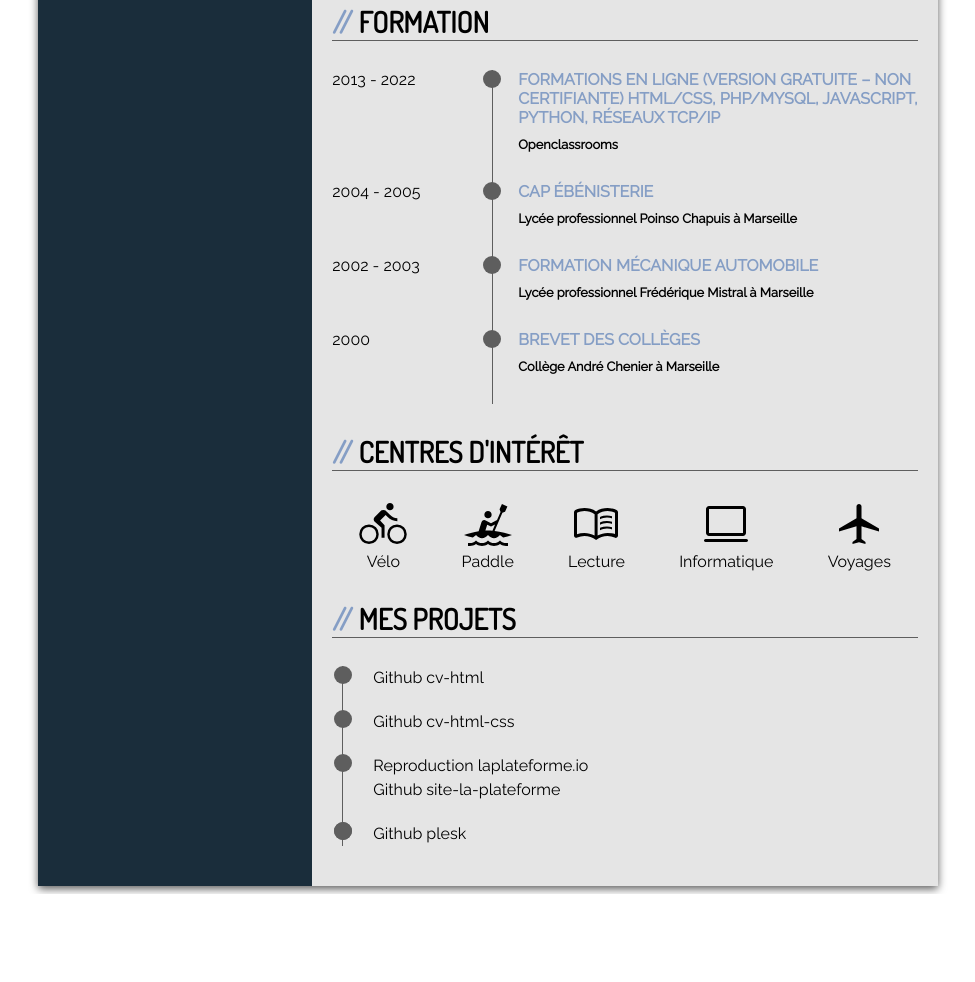
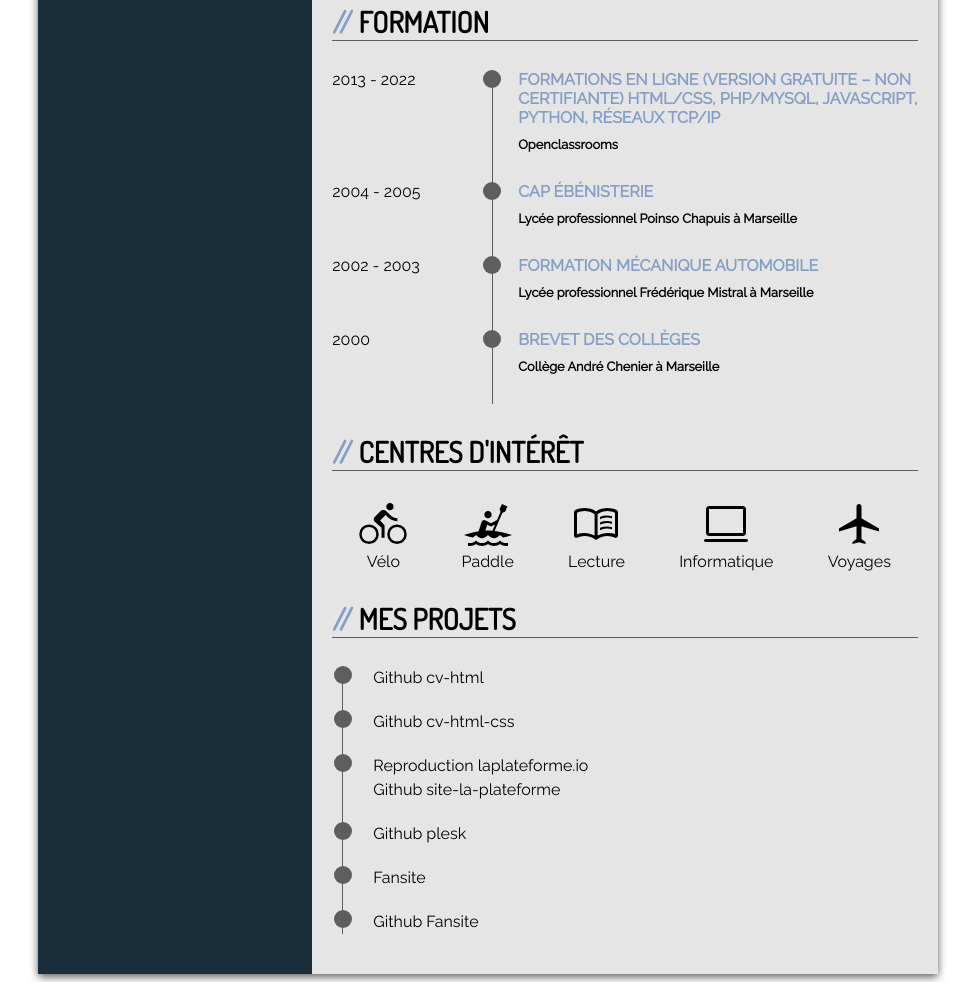
Before and after one commit to alban-martinant-de-preneuf/plesk, a plain HTML site: page index.html in a window 1280 px wide. Shown: the part 1294-2276 px from the top of the page, without its empty margins (152-1127 px from the left). Before the commit the page ends 2188 px from the top, so only its background shows below. Drawn offline with nearby package versions, Linux system fonts and the light colour scheme.

Commit message:
Ajout du projet fansite

```diff
--- a/index.html
+++ b/index.html
@@ -276,11 +276,17 @@
                     </div>
                     <div>
                         <div class="blackPoint"></div>
+                        <a href="https://github.com/alban-martinant-de-preneuf/plesk">Github plesk</a>
                     </div>
                     <div>
                         <div class="blackPoint"></div>
-                        <a href="https://github.com/alban-martinant-de-preneuf/plesk">Github plesk</a>
+                        <a href="https://alban-martinant-de-preneuf.students-laplateforme.io/fansite/">Fansite</a>
                     </div>
+                    <div>
+                        <div class="blackPoint"></div>
+                        <a href="https://github.com/alban-martinant-de-preneuf/fansite">Github Fansite</a>
+                    </div>
+
                 </div>
             </section>
         </div>
```
